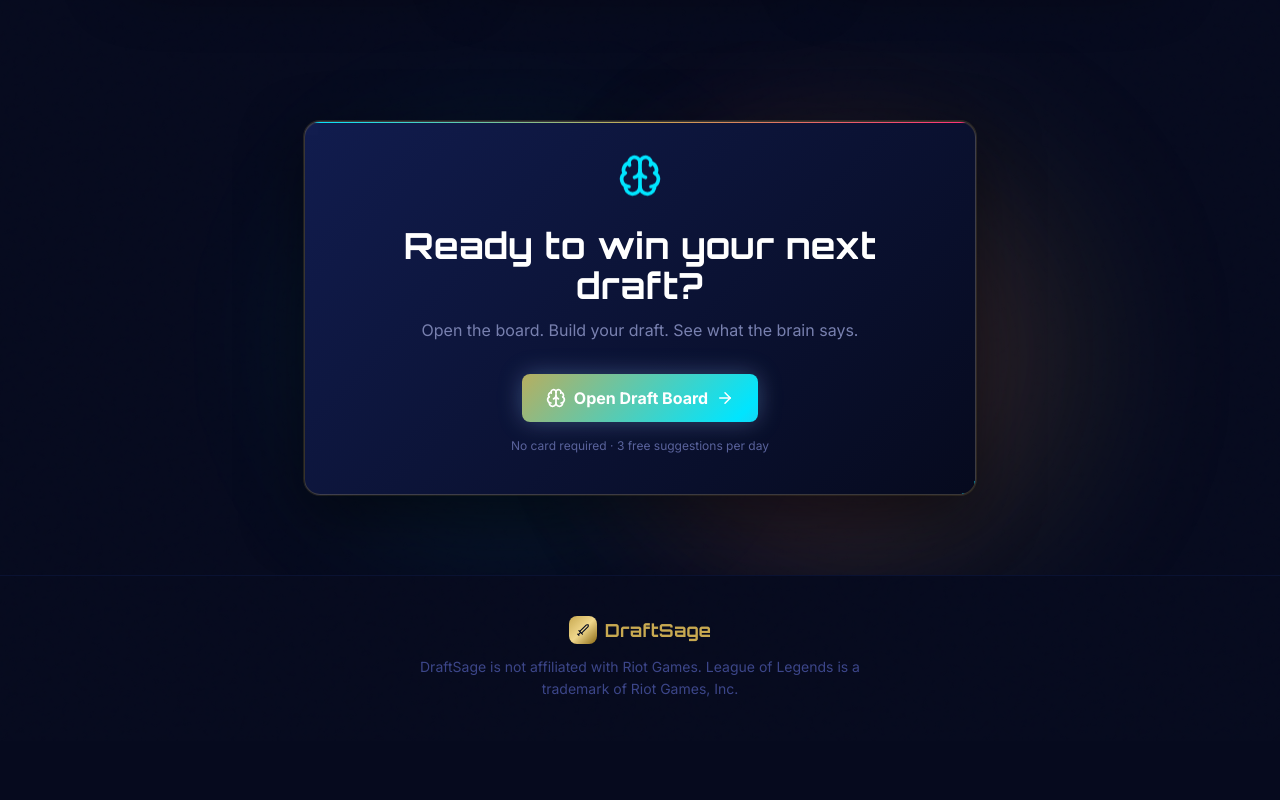
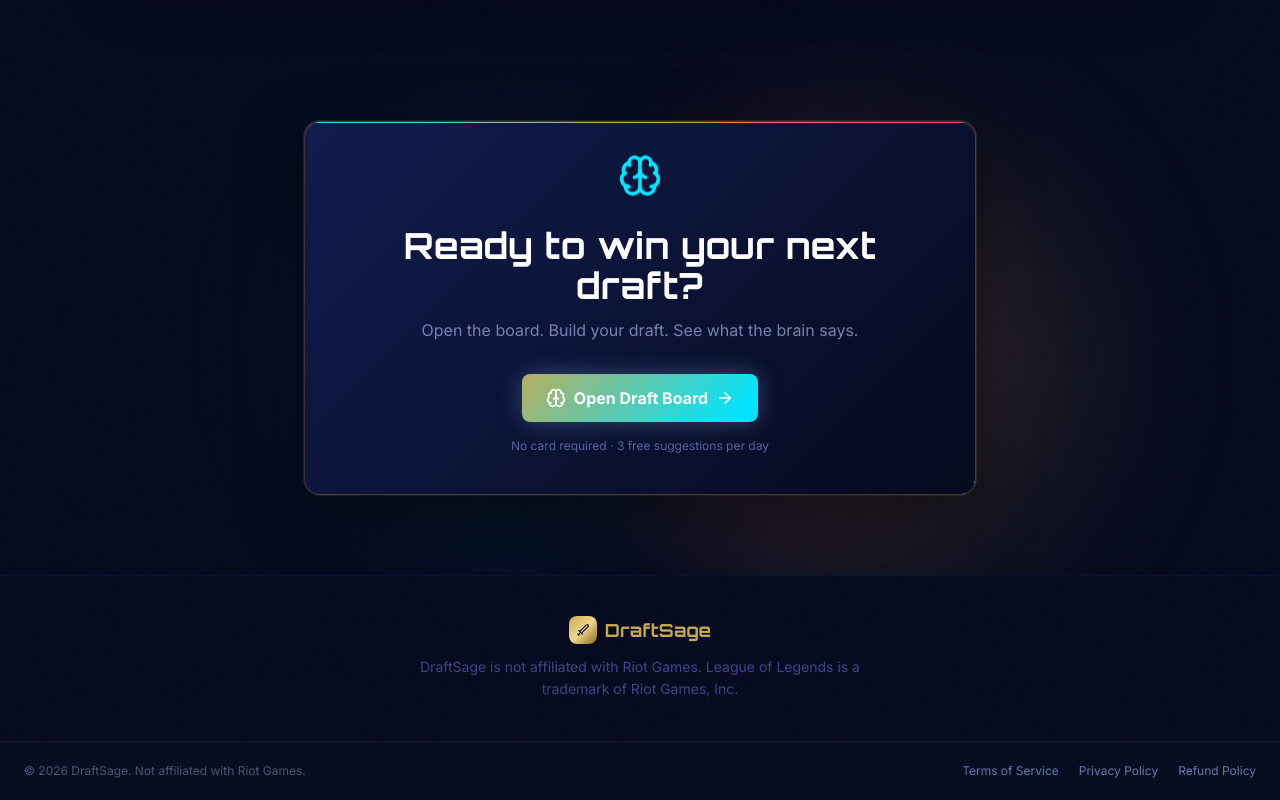
Before and after one commit to Stain04/DraftSage, a React (Create React App) app in the folder frontend/: page / in a window 1280 px wide. Shown: the part 4283-5083 px from the top of the page. Before the commit the page ends 5024 px from the top, so only its background shows below. Built offline with nearby package versions, Linux system fonts and the light colour scheme; no server answers.

Commit message:
feat: add sitewide footer with Terms/Privacy/Refund links for Paddle domain approval

```diff
--- a/frontend/src/App.jsx
+++ b/frontend/src/App.jsx
@@ -35,6 +35,27 @@ export default function App() {
             <Route path="/refund"         element={<Refund />} />
           </Routes>
           <EmailWatermark />
+
+          {/* ── Sitewide footer — legal links (required for Paddle domain approval) ── */}
+          <footer style={{
+            borderTop: "1px solid rgba(255,255,255,0.06)",
+            padding: "20px 24px",
+            display: "flex",
+            alignItems: "center",
+            justifyContent: "space-between",
+            flexWrap: "wrap",
+            gap: "12px",
+            background: "#080e22",
+          }}>
+            <span style={{ color: "#4a5578", fontSize: "12px" }}>
+              © 2026 DraftSage. Not affiliated with Riot Games.
+            </span>
+            <div style={{ display: "flex", gap: "20px" }}>
+              <a href="/terms"   style={{ color: "#6677aa", fontSize: "12px", textDecoration: "none" }}>Terms of Service</a>
+              <a href="/privacy" style={{ color: "#6677aa", fontSize: "12px", textDecoration: "none" }}>Privacy Policy</a>
+              <a href="/refund"  style={{ color: "#6677aa", fontSize: "12px", textDecoration: "none" }}>Refund Policy</a>
+            </div>
+          </footer>
         </div>
         <Toaster
           position="top-right"
```
